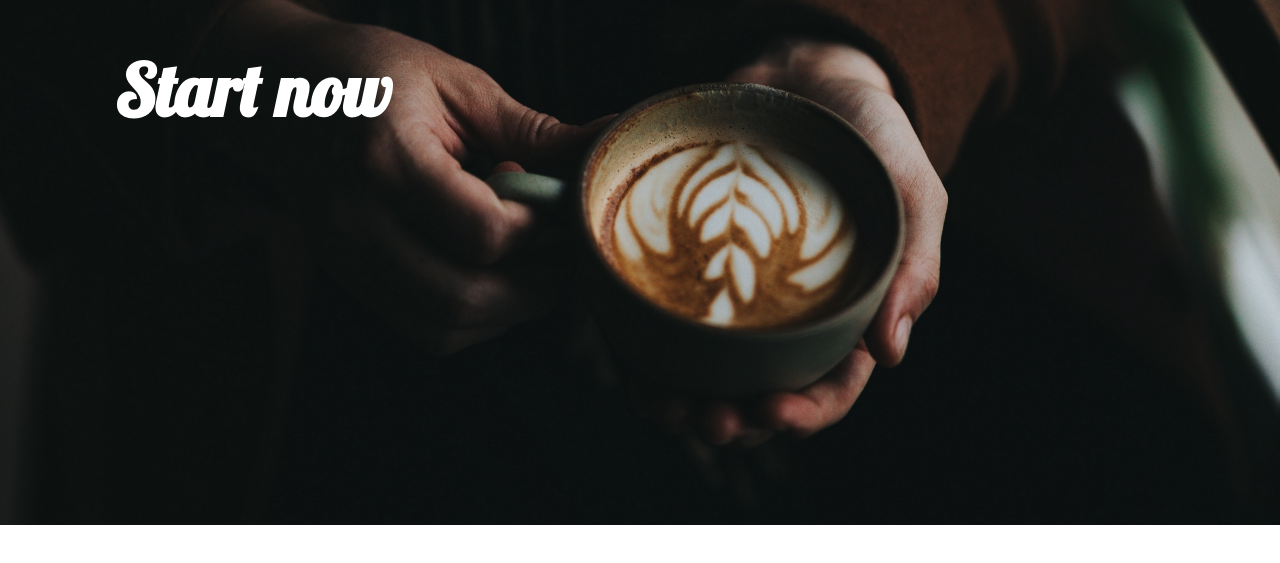
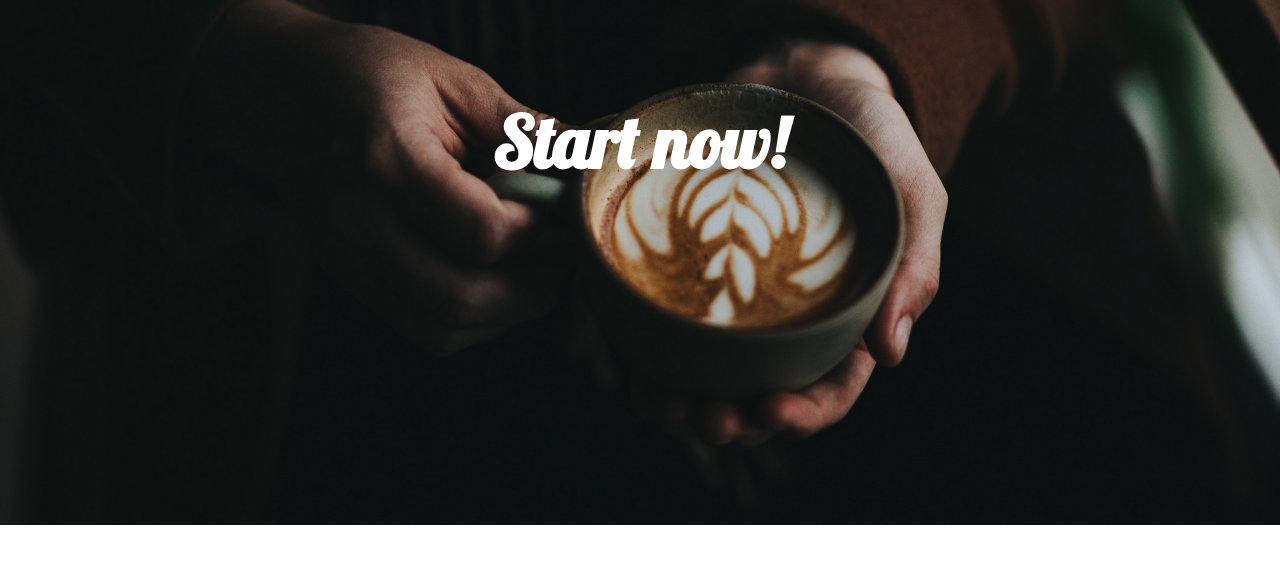
Before and after one commit to Stab-585/Planner, a plain HTML site: page index.html in a window 1280 px wide. Shown: the part 143-706 px from the top of the page. Drawn offline with Linux system fonts and the light colour scheme.

Commit message:
Ctearing a title

```diff
--- a/css/main.css
+++ b/css/main.css
@@ -51,3 +51,8 @@ nav {
 	font-family: Angelus Medieva, Helvetica, serif;
 	font-size: 20px;
 }
+
+.title {
+	text-align: center;
+	margin-top: 100px;
+}
--- a/index.html
+++ b/index.html
@@ -27,7 +27,7 @@
 					</li>
 				</ul>
 			</nav>
-			<h1>Start now</h1>
+			<h1 class ="title">Start now!</h1>
 		</div>
 
 	</header>
```
